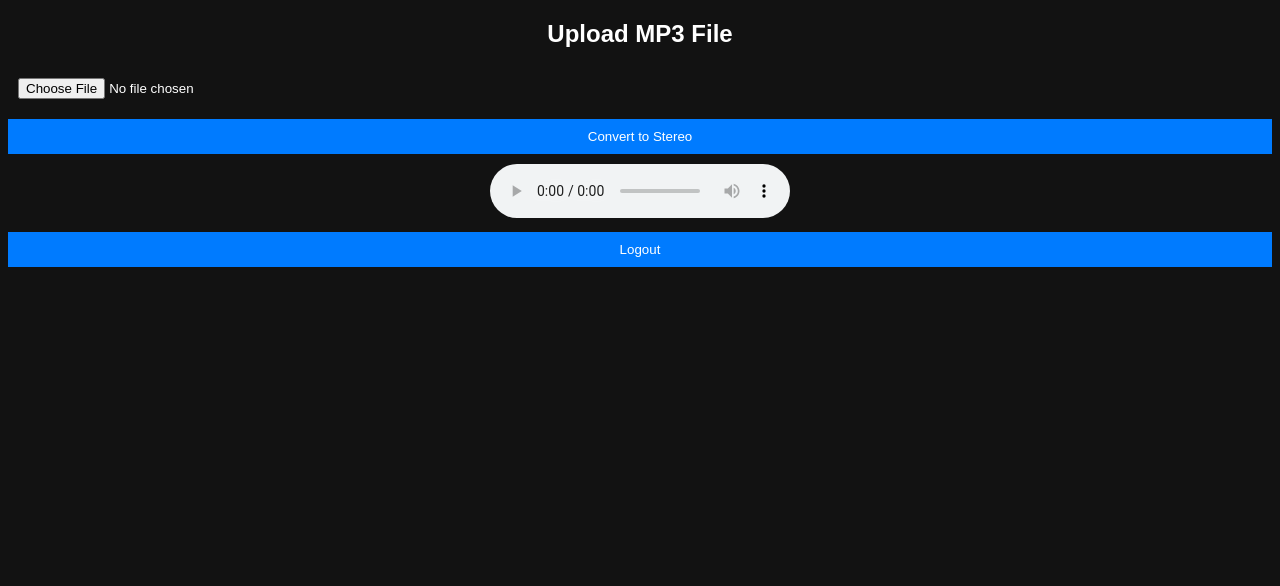
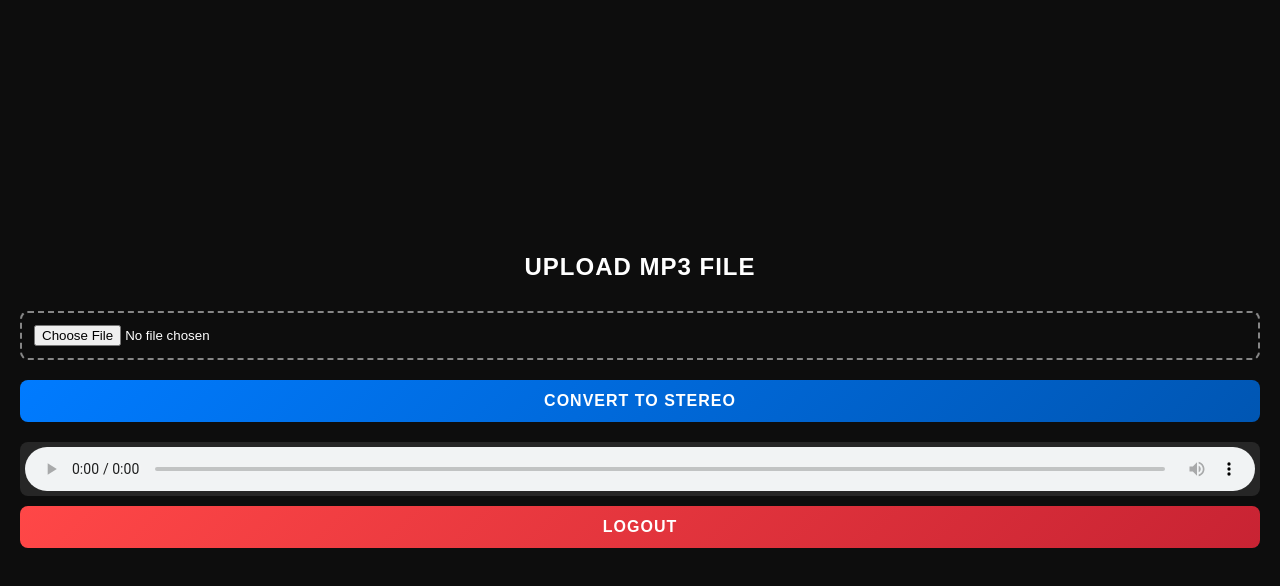
Before and after one commit to largefort/Mono2stereo, a plain HTML site: page dashboard.html in a window 1280 px wide. Drawn offline with Linux system fonts and the light colour scheme; no server answers.

Commit message:
Update styles.css

```diff
--- a/styles.css
+++ b/styles.css
@@ -1,25 +1,130 @@
+/* Global Styles */
+* {
+    margin: 0;
+    padding: 0;
+    box-sizing: border-box;
+    font-family: 'Poppins', sans-serif;
+}
+
 body {
-    font-family: Arial, sans-serif;
+    background-color: #0d0d0d;
+    color: #ffffff;
     text-align: center;
-    background-color: #121212;
-    color: white;
+    display: flex;
+    flex-direction: column;
+    justify-content: center;
+    align-items: center;
+    height: 100vh;
+    padding: 20px;
 }
+
+/* Main Container */
 .container {
+    background: rgba(255, 255, 255, 0.1);
+    padding: 30px;
+    border-radius: 15px;
+    box-shadow: 0px 4px 10px rgba(255, 255, 255, 0.1);
     max-width: 400px;
-    margin: auto;
-    padding: 20px;
-    background: #1c1c1c;
-    border-radius: 10px;
+    width: 100%;
 }
-input, button {
-    display: block;
+
+/* Headings */
+h2 {
+    font-size: 24px;
+    margin-bottom: 20px;
+    text-transform: uppercase;
+    letter-spacing: 1px;
+}
+
+/* Input Fields */
+input {
     width: 100%;
+    padding: 12px;
     margin: 10px 0;
-    padding: 10px;
+    border: none;
+    border-radius: 8px;
+    outline: none;
+    background: rgba(255, 255, 255, 0.2);
+    color: #fff;
+    transition: all 0.3s ease-in-out;
 }
+
+input::placeholder {
+    color: rgba(255, 255, 255, 0.6);
+}
+
+input:focus {
+    background: rgba(255, 255, 255, 0.3);
+}
+
+/* Buttons */
 button {
-    background: #007BFF;
-    color: white;
+    width: 100%;
+    padding: 12px;
+    margin-top: 10px;
     border: none;
+    border-radius: 8px;
+    font-size: 16px;
+    font-weight: bold;
+    text-transform: uppercase;
+    letter-spacing: 1px;
     cursor: pointer;
+    transition: all 0.3s ease-in-out;
 }
+
+/* Primary Button */
+button#loginBtn, button#signupBtn, button#convertBtn {
+    background: linear-gradient(135deg, #007bff, #0056b3);
+    color: #fff;
+}
+
+button#loginBtn:hover, button#signupBtn:hover, button#convertBtn:hover {
+    background: linear-gradient(135deg, #0056b3, #003f7f);
+}
+
+/* Logout & Download Buttons */
+button#logoutBtn, button#downloadBtn {
+    background: linear-gradient(135deg, #ff4747, #c82333);
+    color: #fff;
+}
+
+button#logoutBtn:hover, button#downloadBtn:hover {
+    background: linear-gradient(135deg, #c82333, #a71d2a);
+}
+
+/* File Upload Button */
+input[type="file"] {
+    background: transparent;
+    border: 2px dashed rgba(255, 255, 255, 0.5);
+    padding: 12px;
+    text-align: center;
+    cursor: pointer;
+    transition: all 0.3s ease-in-out;
+}
+
+input[type="file"]:hover {
+    border-color: #007bff;
+}
+
+/* Error Message */
+#error-message {
+    color: #ff4747;
+    font-size: 14px;
+    margin-top: 10px;
+}
+
+/* Audio Player */
+audio {
+    margin-top: 20px;
+    width: 100%;
+    background: rgba(255, 255, 255, 0.1);
+    border-radius: 8px;
+    padding: 5px;
+}
+
+/* Responsive Design */
+@media (max-width: 500px) {
+    .container {
+        width: 90%;
+    }
+}
```
